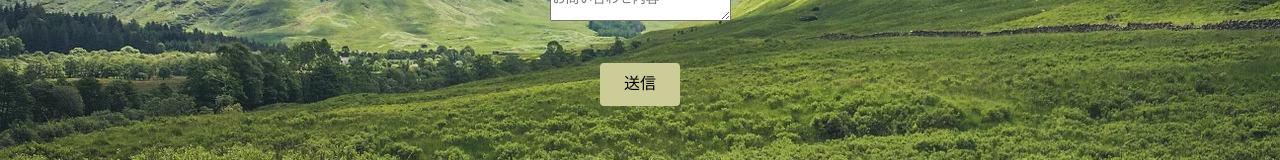
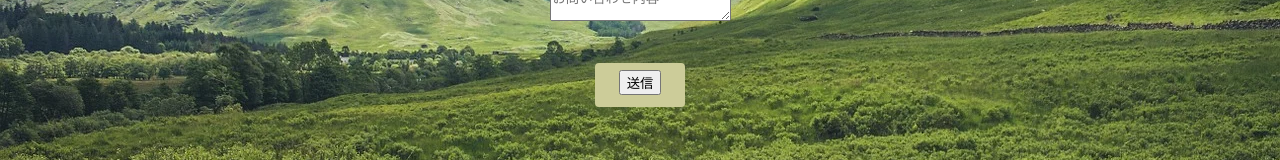
Before and after one commit to Yuta-Tsutsumi/portfolio-site, a React (Create React App) app: page /contact in a window 1280 px wide. Shown: the part 447-607 px from the top of the page. Built offline with nearby package versions, Linux system fonts and the light colour scheme.

Commit message:
送信ボタンのアラート機能の追加

```diff
--- a/src/components/atoms/Button/Button.tsx
+++ b/src/components/atoms/Button/Button.tsx
@@ -2,9 +2,12 @@ import React from "react";
 import styles from "./Button.module.scss";
 
 const Button: React.FC = () => {
+  const onClickAdd = () => {
+    alert("送信完了");
+  };
   return (
     <div className={styles.button}>
-      <span>送信</span>
+      <button onClick={onClickAdd}>送信</button>
     </div>
   );
 };
```
